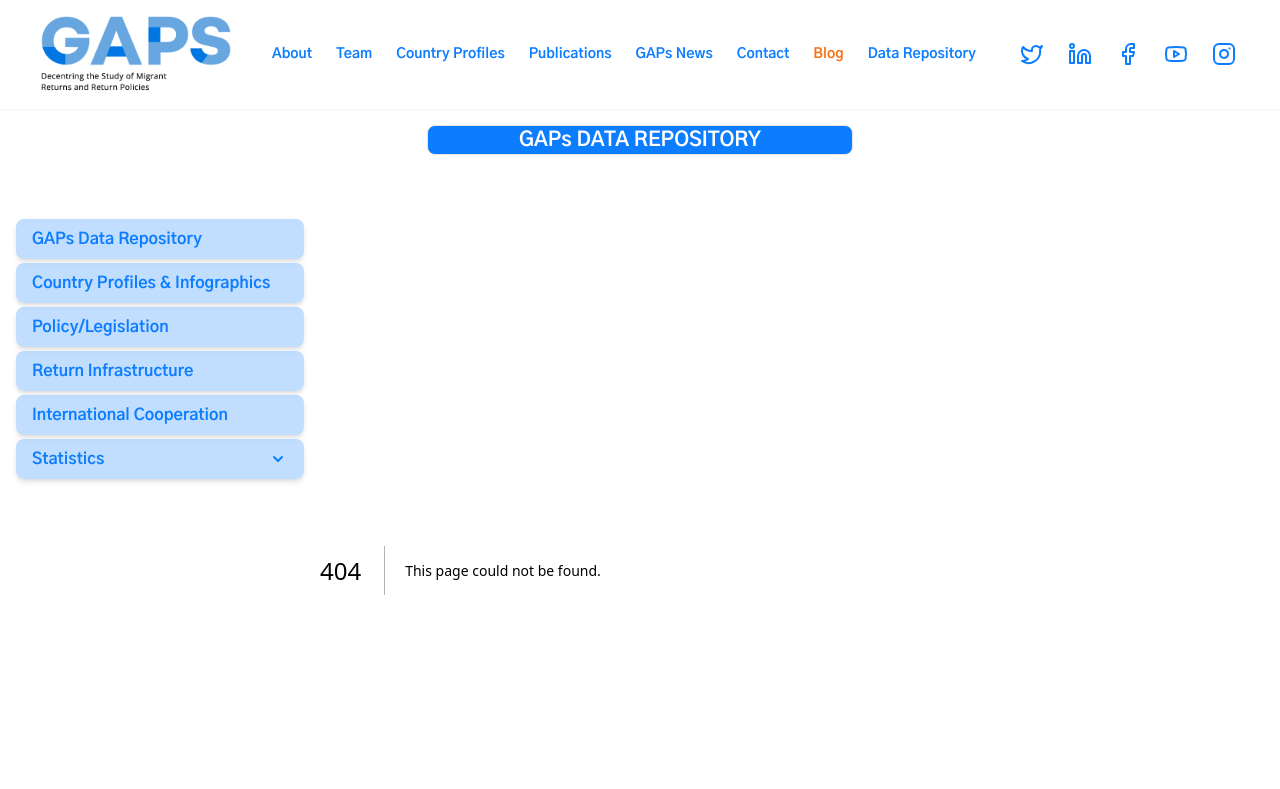
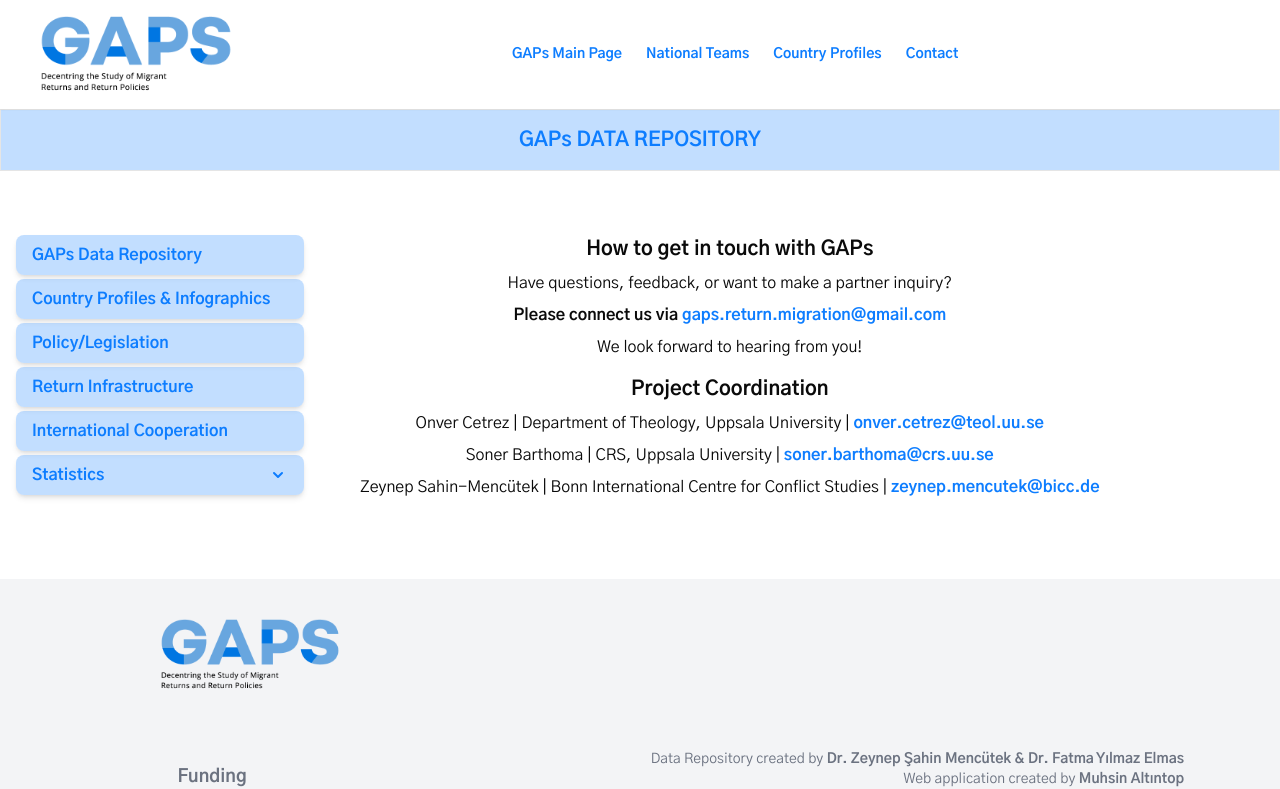
Before and after one commit to muhsinaltintop/gap-project, a Next.js app: page /contact in a window 1280 px wide. Before the commit this address had no page. Shown: the top 789 px of the page. Built offline with nearby package versions, Linux system fonts and the light colour scheme.

Commit message:
main menu of repo changed

```diff
--- a/app/_components/Header.jsx
+++ b/app/_components/Header.jsx
@@ -6,23 +6,19 @@ import React from "react";
 
 function Header() {
   const Menu = [
-    { id: 1, name: "About", path: "https://www.returnmigration.eu/about" },
-    { id: 2, name: "Team", path: "https://www.returnmigration.eu/team-gaps" },
-    { id: 3, name: "Country Profiles", path: "https://www.returnmigration.eu/country-profiles-gaps" },
-    { id: 4, name: "Publications", path: "https://www.returnmigration.eu/publications-gaps" },
-    { id: 5, name: "GAPs News", path: "https://www.returnmigration.eu/gaps-news" },
-    { id: 6, name: "Contact", path: "https://www.returnmigration.eu/contact-gaps" },
-    { id: 7, name: "Blog", path: "https://www.returnmigration.eu/gapsblog" },
-    { id: 8, name: "Data Repository", path: "https://data.returnmigration.eu/" }
+    { id: 1, name: "GAPs Main Page", path: "https://www.returnmigration.eu/", openNewPage: true },
+    { id: 2, name: "National Teams", path: "/data-entry-teams" },
+    { id: 3, name: "Country Profiles", path: "/country-list" },
+    { id: 4, name: "Contact", path: "/contact" },
   ];
 
-  const Social = [
-    { id: 1, name: "Twitter", path: "https://x.com/gapsreturns", icon: <Twitter /> },
-    { id: 2, name: "LinkedIn", path: "https://www.linkedin.com/company/gaps-return-migration/", icon: <Linkedin /> },
-    { id: 3, name: "Facebook", path: "https://www.facebook.com/GAPSRETURNS/", icon: <Facebook /> },
-    { id: 4, name: "Youtube", path: "https://www.instagram.com/gapsreturns/", icon: <Youtube /> },
-    { id: 5, name: "Instagram", path: "https://www.instagram.com/gapsreturns/", icon: <Instagram /> },
-  ];
+  // const Social = [
+  //   { id: 1, name: "Twitter", path: "https://x.com/gapsreturns", icon: <Twitter /> },
+  //   { id: 2, name: "LinkedIn", path: "https://www.linkedin.com/company/gaps-return-migration/", icon: <Linkedin /> },
+  //   { id: 3, name: "Facebook", path: "https://www.facebook.com/GAPSRETURNS/", icon: <Facebook /> },
+  //   { id: 4, name: "Youtube", path: "https://www.instagram.com/gapsreturns/", icon: <Youtube /> },
+  //   { id: 5, name: "Instagram", path: "https://www.instagram.com/gapsreturns/", icon: <Instagram /> },
+  // ];
   return (
   <div className="flex items-center justify-between px-10 py-4 shadow-sm" id="MainContent">
 
@@ -30,9 +26,9 @@ function Header() {
       <Link href="/">
         <Image src="/gaps_logo.png" alt="Your Logo" width={180} height={100} className="min-w-48" />
       </Link>
-      <div className="hidden text-ora md:flex flex-wrap gap-6 justify-center xl:flex-nowrap">
+      <div className="hidden ml-[20%] text-ora md:flex flex-wrap gap-6 justify-center xl:flex-nowrap">
         {Menu.map((item, index) => (
-          <Link key={index} href={item.path}>
+          <Link key={index} href={item.path} target={item.openNewPage ? "_blank" : "_self"}>
             <div
               className={`text-${item.name !== "Blog" ? "primary" : "orange-500"} font-semibold hover:text-primary-light cursor-pointer hover:scale-105 transition-all ease-in-out text-sm whitespace-nowrap`}
               >
@@ -42,13 +38,13 @@ function Header() {
         ))}
       </div>
     </div>
-  <div className="flex gap-4">
+  {/* <div className="flex gap-4">
     {Social.map((item, index) => (
       <Button key={index} className="bg-transparent text-primary hover:text-primary-light hover:text-white transition-all ease-in-out size-2">
         <Link href={item.path}>{item.icon}</Link>
       </Button>
     ))}
-  </div>
+  </div> */}
 </div>
 
 
--- /dev/null
+++ b/app/contact/page.jsx
@@ -0,0 +1,22 @@
+import Link from 'next/link'
+import React from 'react'
+
+const page = () => {
+  return (
+    <div className='text-center m-10'>
+        <div className='font-bold text-xl mt-2'>How to get in touch with GAPs</div>
+        <div className='mt-2'>Have questions, feedback, or want to make a partner inquiry?</div>
+        <div className='mt-2'><span className='font-bold'>Please connect us via</span> <Link href="mailto:gaps.return.migration@gmail.com"><span className='text-primary font-bold'>gaps.return.migration@gmail.com</span></Link></div>
+        <div className='mt-2'>We look forward to hearing from you!</div>
+        {/* <div>To keep up with GAPs Return Migration Project, check out our blog and follow us on X (Twitter), Instagram, Facebook.</div> */}
+        <div className='font-bold text-xl mt-4'>Project Coordination</div>
+        <div className='mt-2'>Onver Cetrez | Department of Theology, Uppsala University | <Link href="mailto:onver.cetrez@teol.uu.se"><span className='text-primary font-bold'>onver.cetrez@teol.uu.se</span></Link></div>
+        <div className='mt-2'>Soner Barthoma | CRS, Uppsala University | <Link href="mailto:soner.barthoma@crs.uu.se"><span className='text-primary font-bold'>soner.barthoma@crs.uu.se</span></Link></div>
+        <div className='mt-2'>Zeynep Sahin-Mencütek | Bonn International Centre for Conflict Studies | <Link href="mailto:zeynep.mencutek@bicc.de"><span className='text-primary font-bold'>zeynep.mencutek@bicc.de</span></Link></div>
+
+
+    </div>
+  )
+}
+
+export default page
--- a/app/layout.jsx
+++ b/app/layout.jsx
@@ -22,7 +22,7 @@ export default function RootLayout({ children }) {
         <div className="w-12/12 flex flex-col">
           <Header />
         </div>
-        <div className="w-4/12 mx-auto my-4 text-xl font-bold text-center bg-primary border rounded-lg text-white">
+        <div className="mx-auto py-4 mb-4 text-xl font-bold text-center bg-primary-light border text-primary">
           {"GAPs DATA REPOSITORY"}
         </div>
         <div className="flex w-12/12">
```
